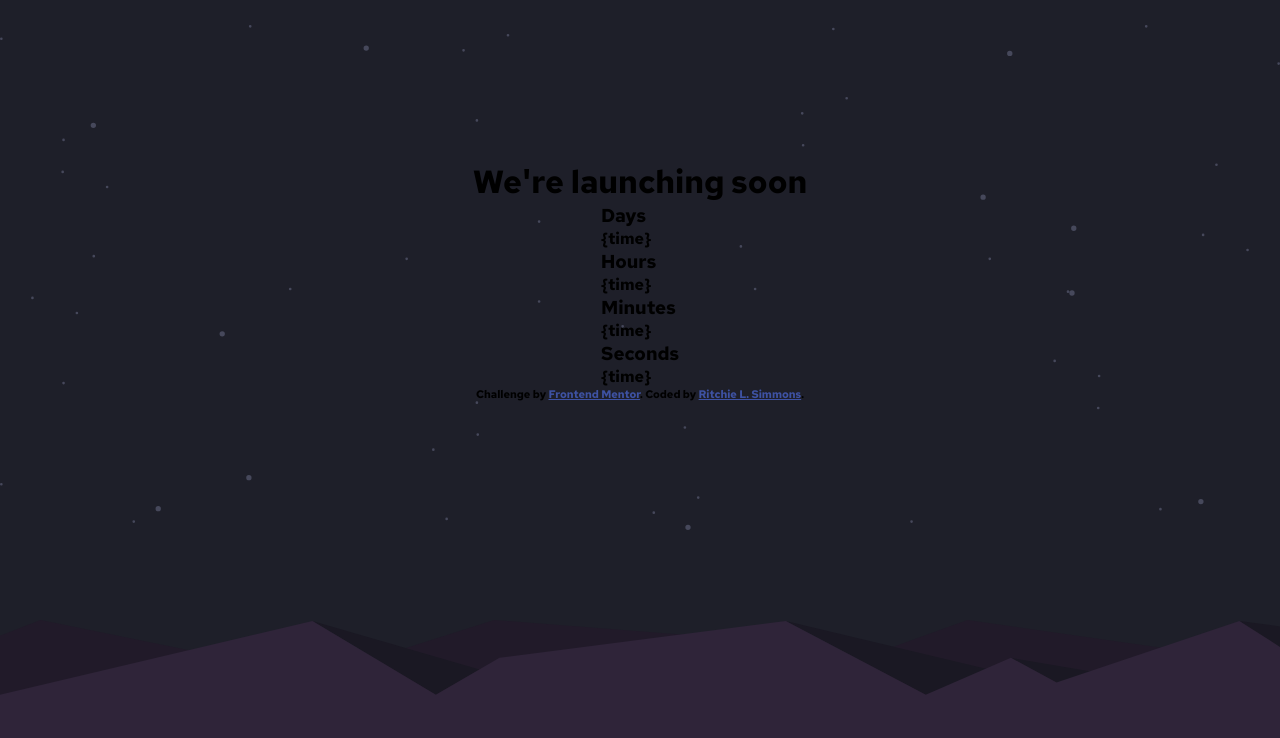
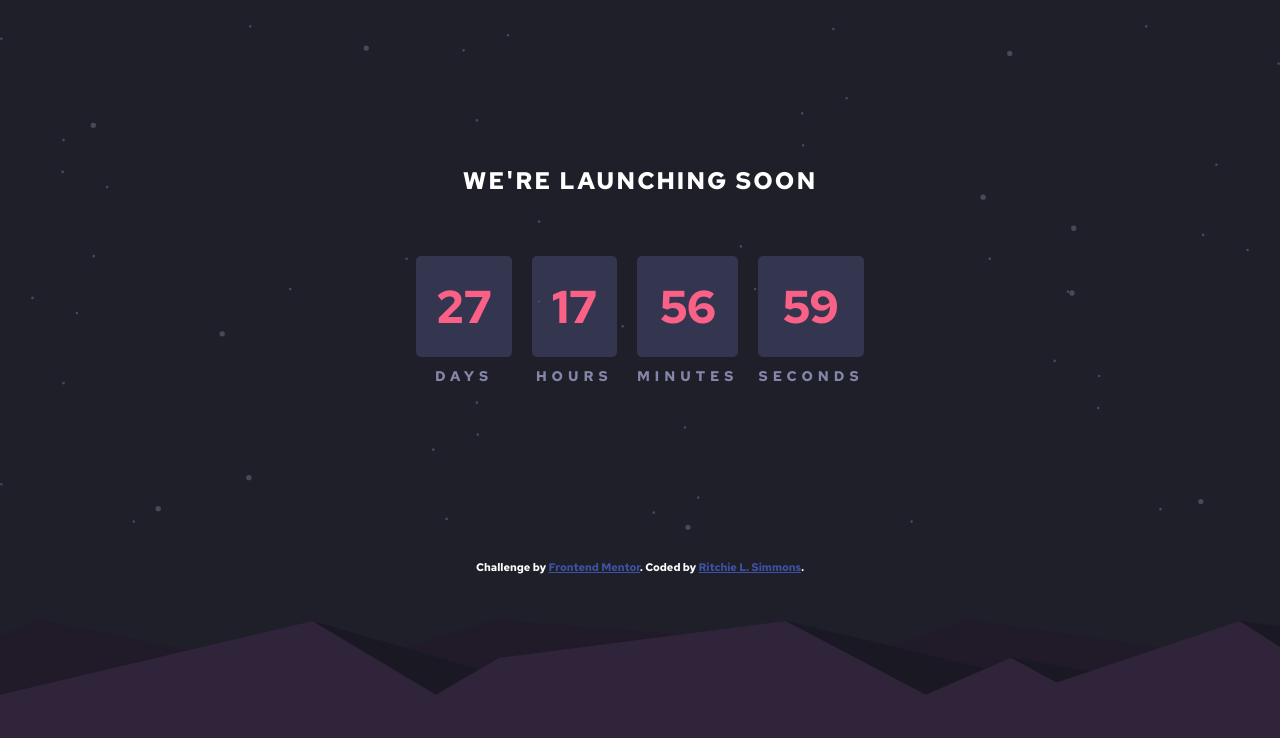
Before and after one commit to paralyzedmime/countdown-timer, a plain HTML site: page index.html in a window 1280 px wide. Shown: the top 738 px of the page. Drawn offline with Linux system fonts and the light colour scheme.

Commit message:
Second Commit

```diff
--- a/app.js
+++ b/app.js
@@ -0,0 +1,28 @@
+const countdown = () => {
+  const endDate = new Date("October 31, 2021 00:00:00").getTime();
+  const now = new Date().getTime();
+
+  const difference = endDate - now;
+
+  const seconds = 1000;
+  const minutes = seconds * 60;
+  const hours = minutes * 60;
+  const days = hours * 24;
+
+  let timeDays = Math.floor(difference / days);
+  let timeHours = Math.floor((difference % days) / hours);
+  let timeMinutes = Math.floor((difference % hours) / minutes);
+  let timeSeconds = Math.floor((difference % minutes) / seconds);
+
+  /*makes numbers below 10 display as 09, 08, etc.*/
+  timeHours = timeHours < 10 ? "0" + timeHours : timeHours;
+  timeMinutes = timeMinutes < 10 ? "0" + timeMinutes : timeMinutes;
+  timeSeconds = timeSeconds < 10 ? "0" + timeSeconds : timeSeconds;
+
+  document.getElementById("days").innerHTML = timeDays;
+  document.getElementById("hours").innerHTML = timeHours;
+  document.getElementById("minutes").innerHTML = timeMinutes;
+  document.getElementById("seconds").innerHTML = timeSeconds;
+};
+
+setInterval(countdown, 1000);
--- a/index.html
+++ b/index.html
@@ -24,18 +24,18 @@
 
   <div class="countdown">
     <div>
+      <p id="days">{time}</p>
       <h3>Days</h3>
-      <p>{time}</p>
     </div>
     <div>
+      <p id="hours">{time}</p>
       <h3>Hours</h3>
-      <p>{time}</p>
     </div>    <div>
+      <p id="minutes">{time}</p>
       <h3>Minutes</h3>
-      <p>{time}</p>
     </div>    <div>
+      <p id="seconds">{time}</p>
       <h3>Seconds</h3>
-      <p>{time}</p>
     </div>
   </div>
 <div class="socials">
@@ -49,11 +49,11 @@
     <img src="./images/pattern-hills.svg">
 </div>
 
-  <div class="attribution">
-    Challenge by <a href="https://www.frontendmentor.io?ref=challenge" target="_blank" rel="noreferrer">Frontend Mentor</a>.
-    Coded by <a href="http://www.ritchielsimmons.com" target="_blank" rel="noreferrer">Ritchie L. Simmons</a>.
   </div>
 
+<div class="attribution">
+  Challenge by <a href="https://www.frontendmentor.io?ref=challenge" target="_blank" rel="noreferrer">Frontend Mentor</a>.
+  Coded by <a href="http://www.ritchielsimmons.com" target="_blank" rel="noreferrer">Ritchie L. Simmons</a>.
 </div>
 
 
--- a/style.css
+++ b/style.css
@@ -35,9 +35,45 @@ body {
     min-height: 70vh;
 }
 
-/*.countdown {
+.container h1 {
+    color: white;
+    font-size: 24px;
+    text-transform: uppercase;
+    letter-spacing: 2px;
+    margin-bottom: 50px;
+
+}
+
+/*Countdown*/
+.countdown {
+    display: flex;
+    flex-wrap: wrap;
+    align-items: center;
+    justify-content: space-around;
     text-align: center;
-}*/
+}
+
+.countdown div {
+    margin: 10px;
+}
+
+.countdown p {
+    padding: 20px;
+    background-color: hsl(236, 21%, 26%);
+    color: hsl(345, 95%, 68%);
+    font-size: 46px;
+    padding: 20px;
+    border-radius: 5px;
+
+}
+
+.countdown h3 {
+    color: hsl(237, 18%, 59%);
+    text-transform: uppercase;
+    letter-spacing: 5px;
+    font-size: 14px;
+    margin-top: 10px;
+}
 
 /* socials */
 .socials {
@@ -59,6 +95,7 @@ body {
 .attribution {
     font-size: 11px;
     text-align: center;
+    color: white;
 }
 .attribution a {
     color: hsl(228, 45%, 44%);
```
